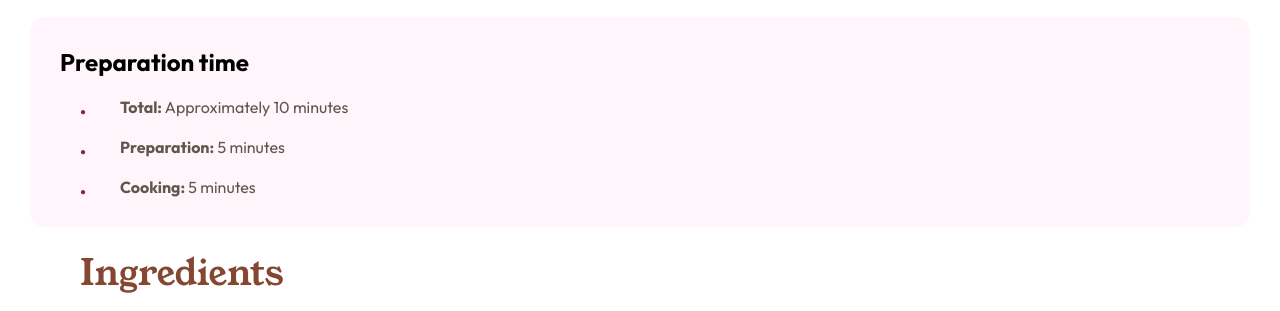
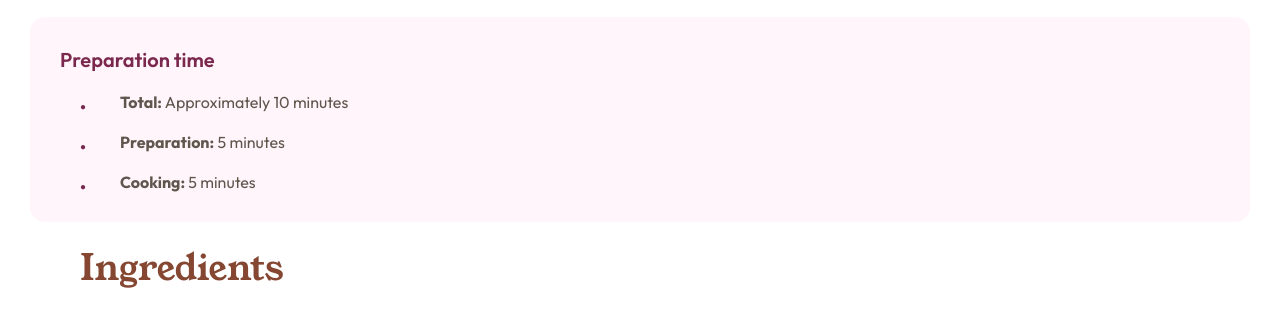
Before and after one commit to Sarah627/Recipe-Page, a plain HTML site: page index.html in a window 1280 px wide. Shown: the part 736-1047 px from the top of the page. Drawn offline with Linux system fonts and the light colour scheme.

Commit message:
re-aligned the style of the adjusted heading again in css

```diff
--- a/style.css
+++ b/style.css
@@ -88,7 +88,7 @@ h1 {
 
   margin: 30px 0 20px 0;
 }
-#preparation-time h3 {
+h2 {
   font-size: 20px;
   font-family: var(--ff-outfit);
   font-weight: var(--fw-semibold);
@@ -133,7 +133,7 @@ p,
   padding: 30px;
 }
 
-#preparation-time h3,
+#preparation-time h2,
 #preparation-time li::before {
   color: var(--Rose-800);
 }
```
